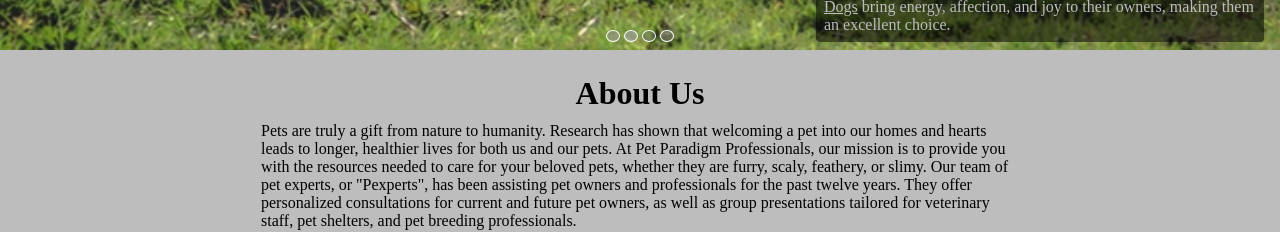
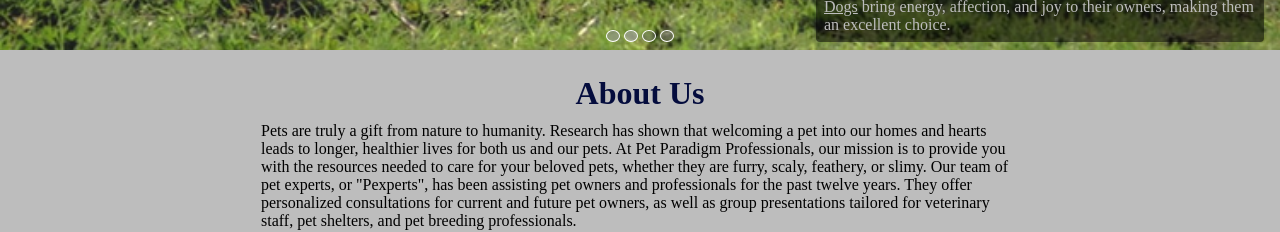
Before and after one commit to SylvanSerenity/PPP-Prototype, a SvelteKit app: page / in a window 1280 px wide. Shown: the part 610-842 px from the top of the page. Built offline with nearby package versions, Linux system fonts and the light colour scheme.

Commit message:
Updated header color

```diff
--- a/src/app.css
+++ b/src/app.css
@@ -37,9 +37,11 @@ main {
 h1 {
 	padding: 5px;
 	text-align: center;
+	color: #040c3d;
 }
 h2 {
 	padding: 3px;
+	color: #05105a;
 }
 p {
 	padding: 5px;
```
